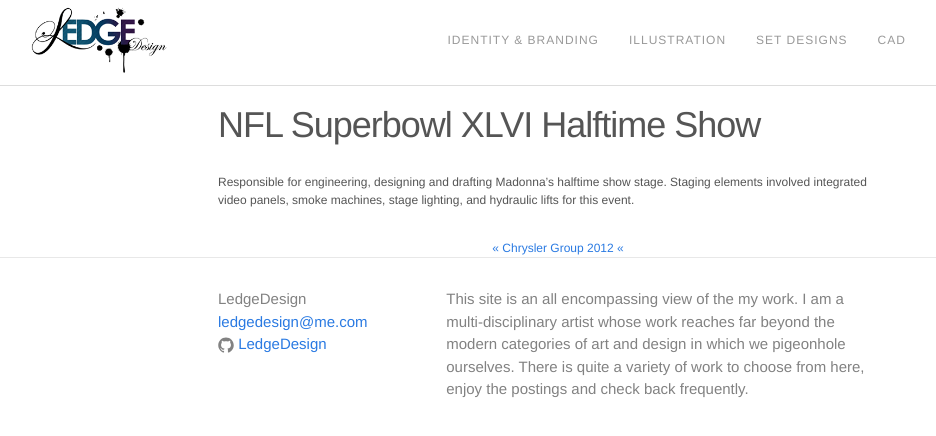
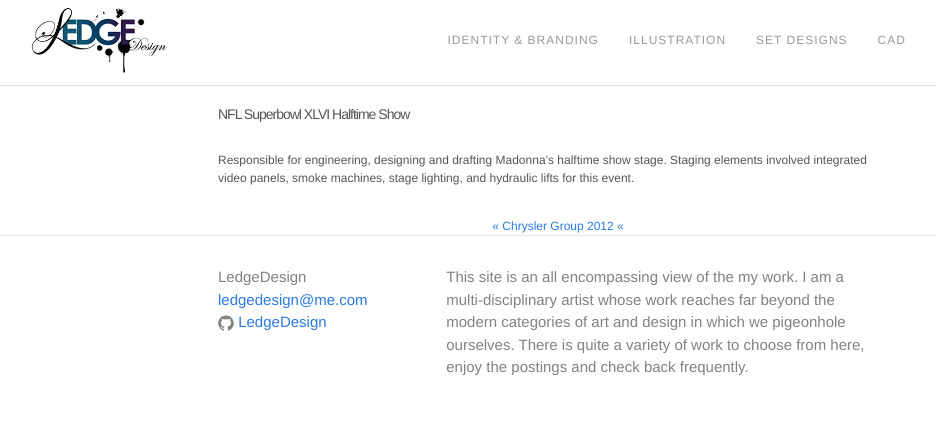
Before and after one commit to LedgeDesign/Home, a Jekyll site: the page built from _drawings/superbowl-xlvi-halftime.md, in a window 1280 px wide. Shown: the top 436 px of the page, without its empty margins (82-1018 px from the left). Built offline with Jekyll 4.4.1, drawn with Linux system fonts in a browser that asks for light colours; nearby versions of some CDN libraries; some web fonts are replaced.

Commit message:
Update _layout.scss

```diff
--- a/_sass/_layout.scss
+++ b/_sass/_layout.scss
@@ -130,12 +130,12 @@
 }
 
 .post-title {
-    font-size: 36px;
+    font-size: 14px;
     letter-spacing: -1px;
     line-height: 1;
 
     @include media-query($on-laptop) {
-        font-size: 36px;
+        font-size: 14px;
     }
 }
 
```
